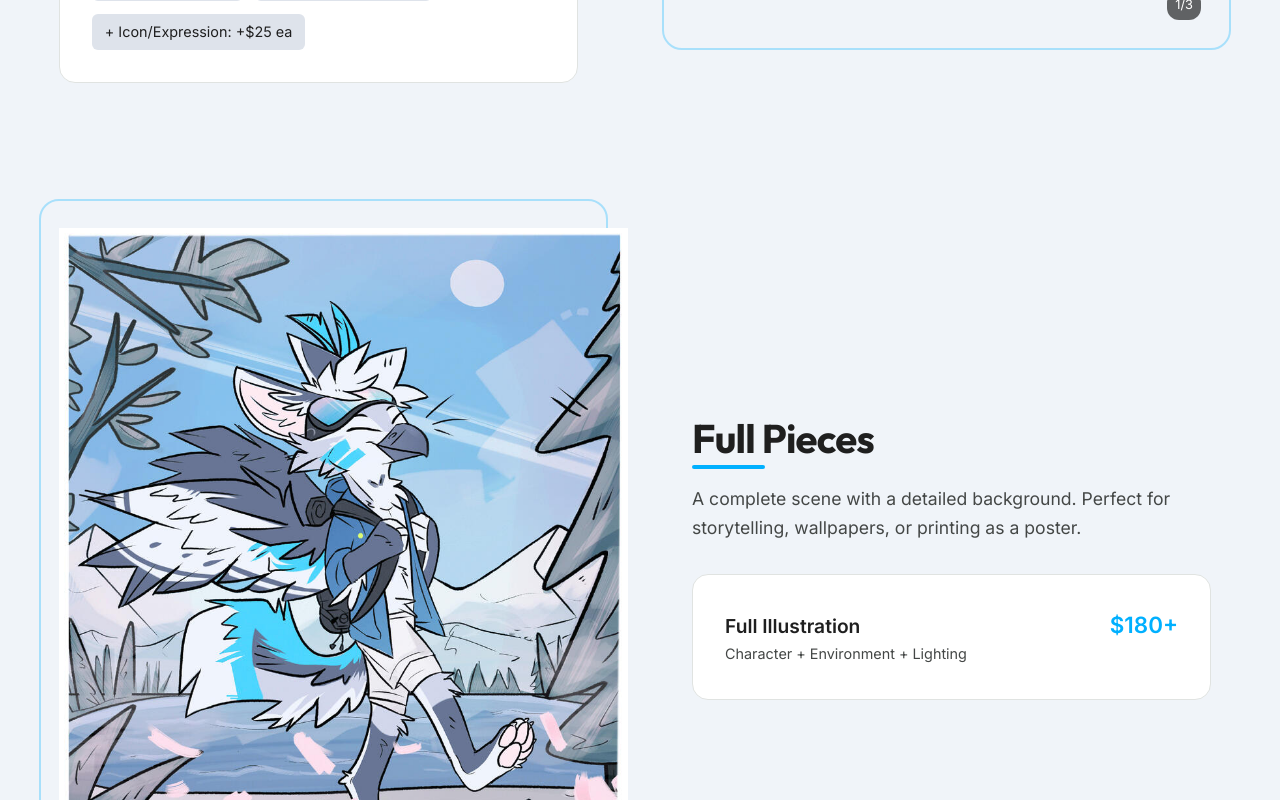
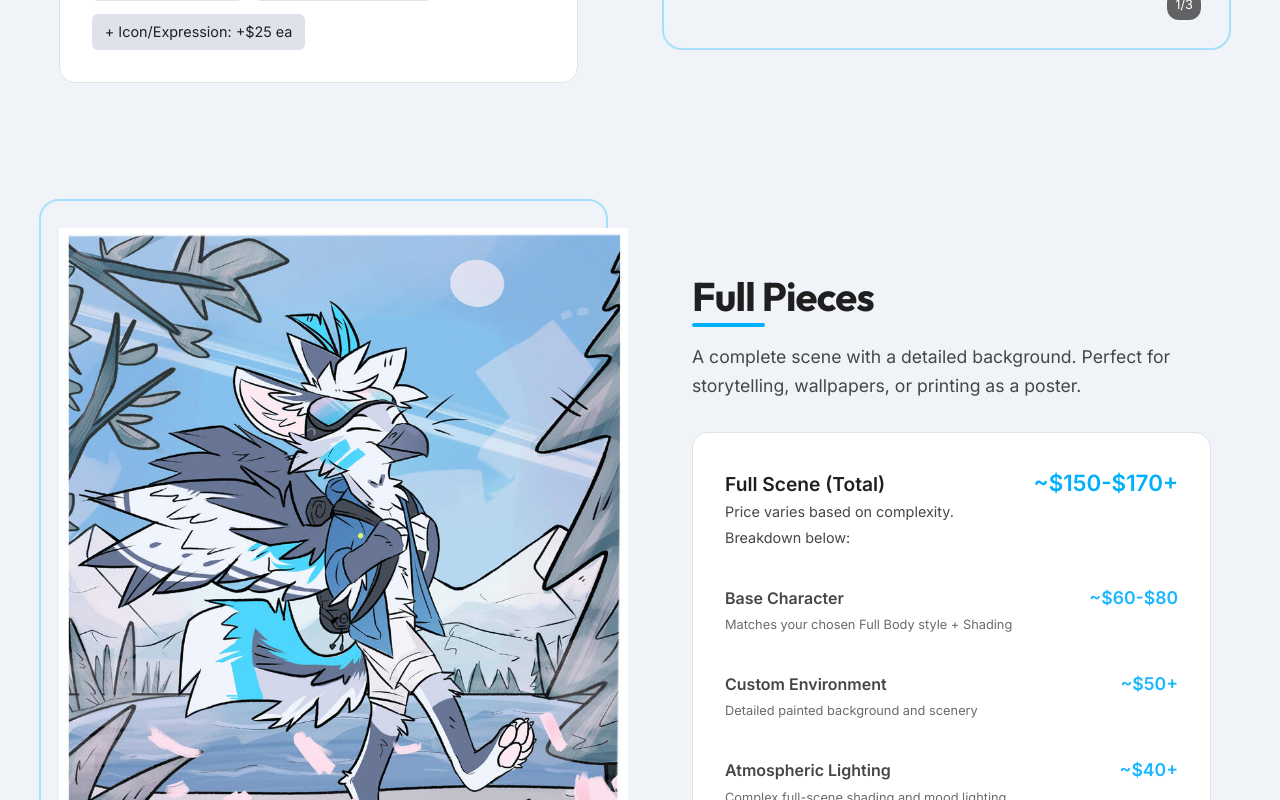
Before and after one commit to Jaketa-CS/Thunder-Art, a React (Vite) app in the folder thunder-web/: page /commissions in a window 1280 px wide. Shown: the part 4382-5182 px from the top of the page. Built offline with nearby package versions, Linux system fonts and the light colour scheme.

Commit message:
comms update

```diff
--- a/thunder-web/src/pages/Commissions.tsx
+++ b/thunder-web/src/pages/Commissions.tsx
@@ -6,6 +6,7 @@ interface PricingOption {
   name: string;
   price: string;
   details?: string;
+  isSubItem?: boolean;
 }
 
 interface CommissionCategory {
@@ -96,16 +97,18 @@ const COMMISSION_DATA: CommissionCategory[] = [
     description:
       "Showcase your character's full design! Great for showing off outfits, anatomy, or dynamic action poses.",
     options: [
-      { name: 'Cartoony Style', price: '$40', details: 'Exaggerated, playful proportions' },
+      {
+        name: 'Cartoony Style',
+        price: '$55',
+        details: 'Exaggerated, playful proportions',
+      },
       {
         name: 'Standard Style',
-        price: '$45-$50',
+        price: '$65-$70',
         details: 'More detailed anatomy and proportions',
       },
     ],
-    extras: [
-      'Full shading & rendering: +$5-$10',
-    ],
+    extras: ['Full shading & rendering: +$5-$10'],
   },
   {
     title: 'Animations',
@@ -173,9 +176,27 @@ const COMMISSION_DATA: CommissionCategory[] = [
       'A complete scene with a detailed background. Perfect for storytelling, wallpapers, or printing as a poster.',
     options: [
       {
-        name: 'Full Illustration',
-        price: '$180+',
-        details: 'Character + Environment + Lighting',
+        name: 'Full Scene (Total)',
+        price: '~$150-$170+',
+        details: 'Price varies based on complexity. Breakdown below:',
+      },
+      {
+        name: 'Base Character',
+        price: '~$60-$80',
+        details: 'Matches your chosen Full Body style + Shading',
+        isSubItem: true,
+      },
+      {
+        name: 'Custom Environment',
+        price: '~$50+',
+        details: 'Detailed painted background and scenery',
+        isSubItem: true,
+      },
+      {
+        name: 'Atmospheric Lighting',
+        price: '~$40+',
+        details: 'Complex full-scene shading and mood lighting',
+        isSubItem: true,
       },
     ],
   },
@@ -392,9 +413,12 @@ const CommissionItem = ({
               <div>
                 <strong
                   style={{
-                    fontSize: '1.2rem',
+                    fontSize: option.isSubItem ? '1rem' : '1.2rem',
+                    fontWeight: option.isSubItem ? '600' : 'bold',
                     display: 'block',
-                    color: 'var(--color-text-primary)',
+                    color: option.isSubItem
+                      ? 'var(--color-text-secondary)'
+                      : 'var(--color-text-primary)',
                   }}
                 >
                   {option.name}
@@ -402,8 +426,9 @@ const CommissionItem = ({
                 {option.details && (
                   <span
                     style={{
-                      fontSize: '0.9rem',
+                      fontSize: option.isSubItem ? '0.8rem' : '0.9rem',
                       color: 'var(--color-text-secondary)',
+                      opacity: option.isSubItem ? 0.8 : 1,
                     }}
                   >
                     {option.details}
@@ -412,9 +437,10 @@ const CommissionItem = ({
               </div>
               <div
                 style={{
-                  fontSize: '1.4rem',
-                  fontWeight: '800',
+                  fontSize: option.isSubItem ? '1.1rem' : '1.4rem',
+                  fontWeight: option.isSubItem ? '600' : '800',
                   color: 'var(--color-accent)',
+                  opacity: option.isSubItem ? 0.9 : 1,
                 }}
               >
                 {option.price}
```
